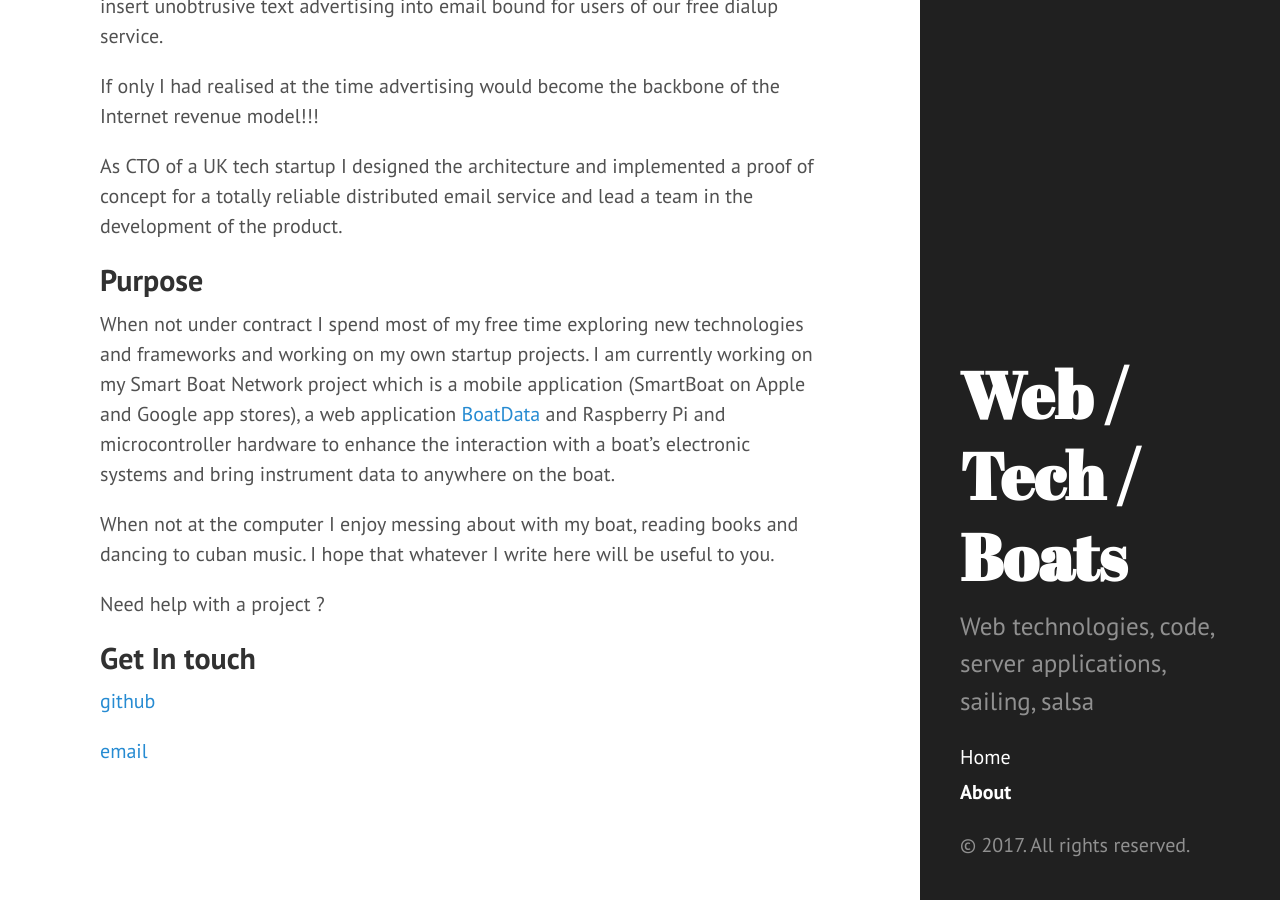
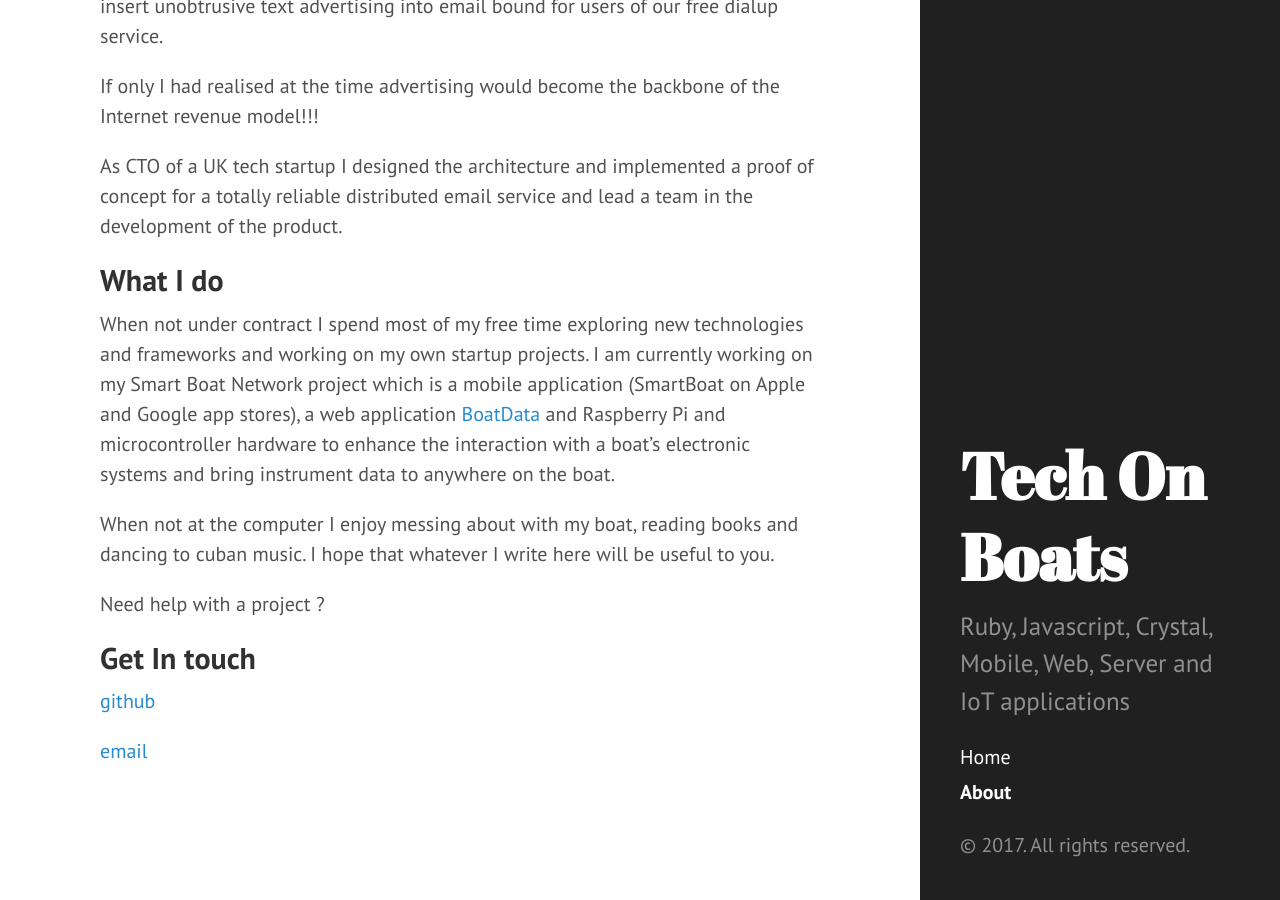
Before and after one commit to damianham/damianham.github.io, a Jekyll site: the page built from about.md, in a window 1280 px wide and 900 px high, scrolled down 919 px. Built offline with Jekyll 4.4.1, drawn with Linux system fonts in a browser that asks for light colours.

Commit message:
update about and config

```diff
--- a/_config.yml
+++ b/_config.yml
@@ -5,9 +5,9 @@ markdown:         kramdown
 gems: 			  [jekyll-paginate, jekyll-gist]
 
 # Setup
-title:            Web / Tech / Boats
+title:            Tech On Boats
 tagline:          'Building cool tech for boats'
-description:      'Web technologies, code, server applications, sailing, salsa'
+description:      'Ruby, Javascript, Crystal, Mobile, Web, Server and IoT applications'
 url:              http://damianham.github.io
 
 author:
@@ -17,7 +17,7 @@ author:
 paginate:         5
 
 # Custom vars
-version:          1.0.0
+version:          1.0.1
 
 github:
   repo:           https://github.com/damianham
--- a/about.md
+++ b/about.md
@@ -15,7 +15,7 @@ If only I had realised at the time advertising would become the backbone of the
 
 As CTO of a UK tech startup I designed the architecture and implemented a proof of concept for a totally reliable distributed email service and lead a team in the development of the product.
 
-<h2>Purpose</h2>
+<h2>What I do</h2>
 
 When not under contract I spend most of my free time exploring new technologies and frameworks and working on my own startup projects.  I am currently working on my Smart Boat Network project which is a mobile application (SmartBoat on Apple and Google app stores), a web application [BoatData](https://boatdata.net) and Raspberry Pi and microcontroller hardware to enhance the interaction with a boat's electronic systems and bring instrument data to anywhere on the boat.
 
```
